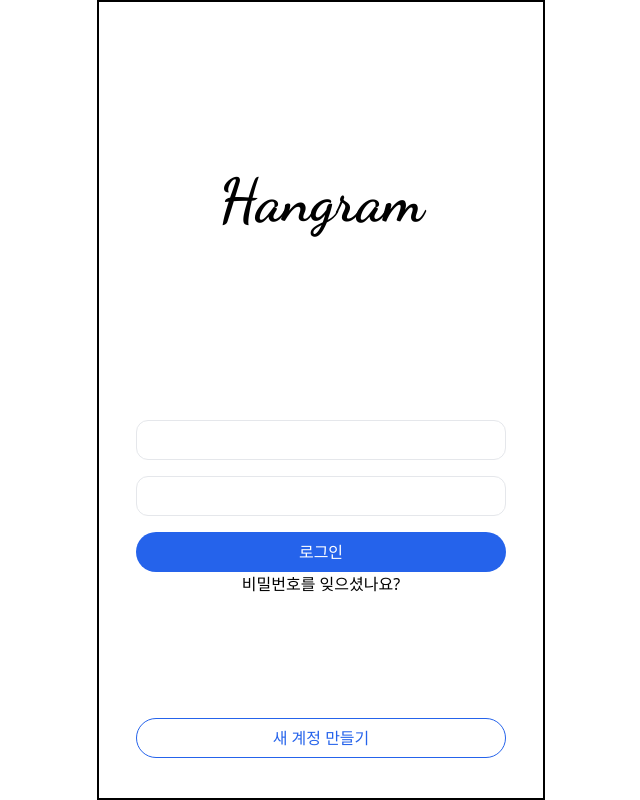
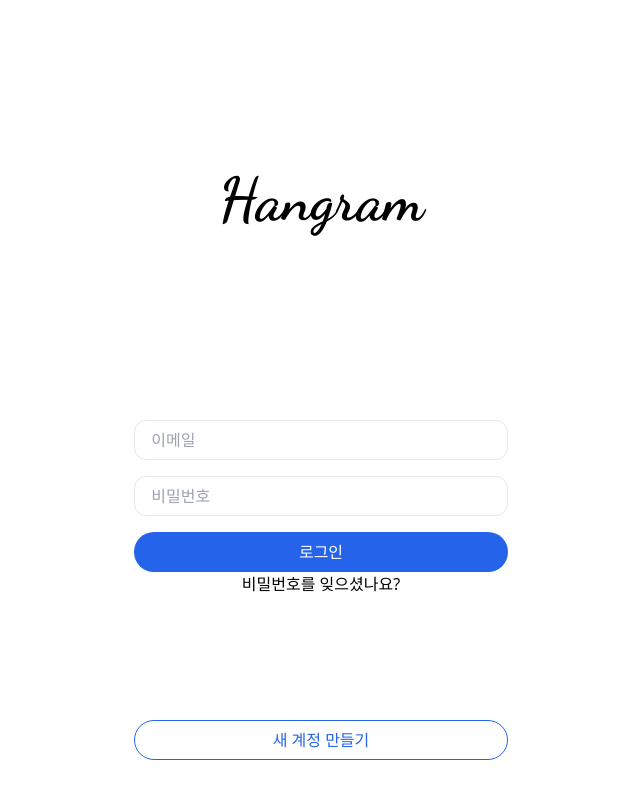
Before and after one commit to ruehan/Nomad-Twitter0, a Next.js app: page /log-in in a window 1280 px wide. Shown: the whole page, without its empty margins (319-959 px from the left). Built offline with nearby package versions, Linux system fonts and the light colour scheme.

Commit message:
:lipstick: Motion 추가

```diff
--- a/pages/log-in.tsx
+++ b/pages/log-in.tsx
@@ -2,6 +2,7 @@ import type { NextPage } from 'next';
 import Link from 'next/link';
 import { useRouter } from 'next/router';
 import { useForm } from 'react-hook-form';
+import {motion} from 'framer-motion'
 
 type FormData = {
     nickname: string;
@@ -29,10 +30,32 @@ const Login: NextPage = () => {
         router.push("/")
     }
 
+    const pageEffect = {
+        initial: {
+          x:-500
+        },
+        in: {
+          x: 0
+        },
+        out: {
+          opacity: 0
+        }
+      }
+
+
+
   return (
     <>
       <section className='flex justify-center'>
-        <div className='border-2 border-black h-screen max-w-md w-full relative'>
+        <div className=' h-screen max-w-md w-full relative overflow-hidden'>
+            <motion.div
+                initial="initial"
+                animate="in"
+                exit="out"
+                transition={{duration: 0.5}}
+                variants={pageEffect}
+                className="relative h-screen w-full">
+
                 <header className='w-full h-1/2 flex justify-center items-center'>
                     <div className='font-dancing text-6xl'>Hangram</div>
                 </header>
@@ -47,13 +70,15 @@ const Login: NextPage = () => {
                             message: '올바르지 않은 이메일 형식 입니다.'
                             }
                         })}
-                    className="mt-4 border border-gray-200 h-10 w-5/6 rounded-xl" />
+                        placeholder='이메일'
+                        className="mt-4 pl-4 border border-gray-200 h-10 w-5/6 rounded-xl" />
 
                     {errors.password && <span className='mt-4 text-red-500 font-bold text-sm'>비밀번호를 입력해주세요.</span>}
                     <input
                         type="password"
                         {...register('password', { required: true })}
-                    className="mt-4 border border-gray-200 h-10 w-5/6 rounded-xl" />
+                        placeholder='비밀번호'
+                        className="mt-4 pl-4 border border-gray-200 h-10 w-5/6 rounded-xl" />
 
                     <button type="submit" className="mt-4 rounded-3xl w-5/6 h-10 rounded-2xl text-white bg-blue-600">로그인</button>
                     <Link href={'/'} className='text-sm mt-2 '>비밀번호를 잊으셨나요?</Link>
@@ -66,6 +91,7 @@ const Login: NextPage = () => {
                     </Link>
                     </div>
                 </footer>
+            </motion.div>
         </div>
       </section>
     </>
```
Lines whose indentation alone changed are shown as unchanged.
